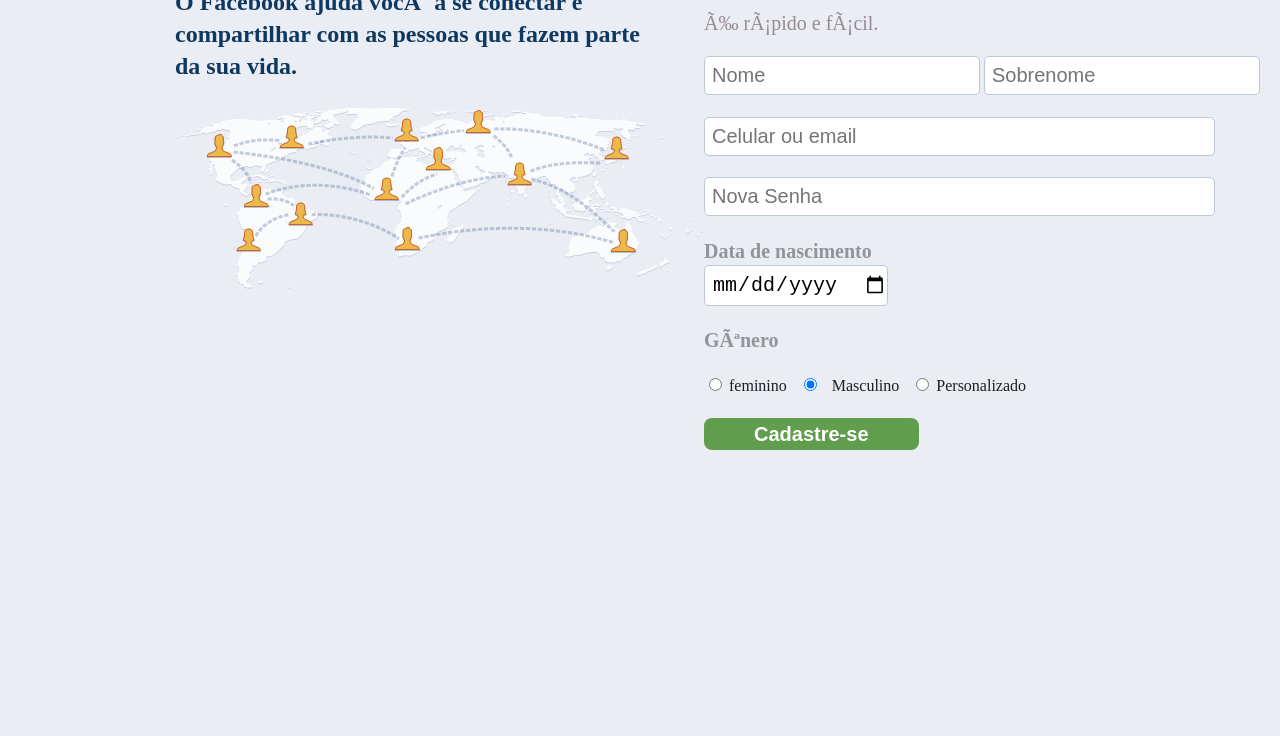
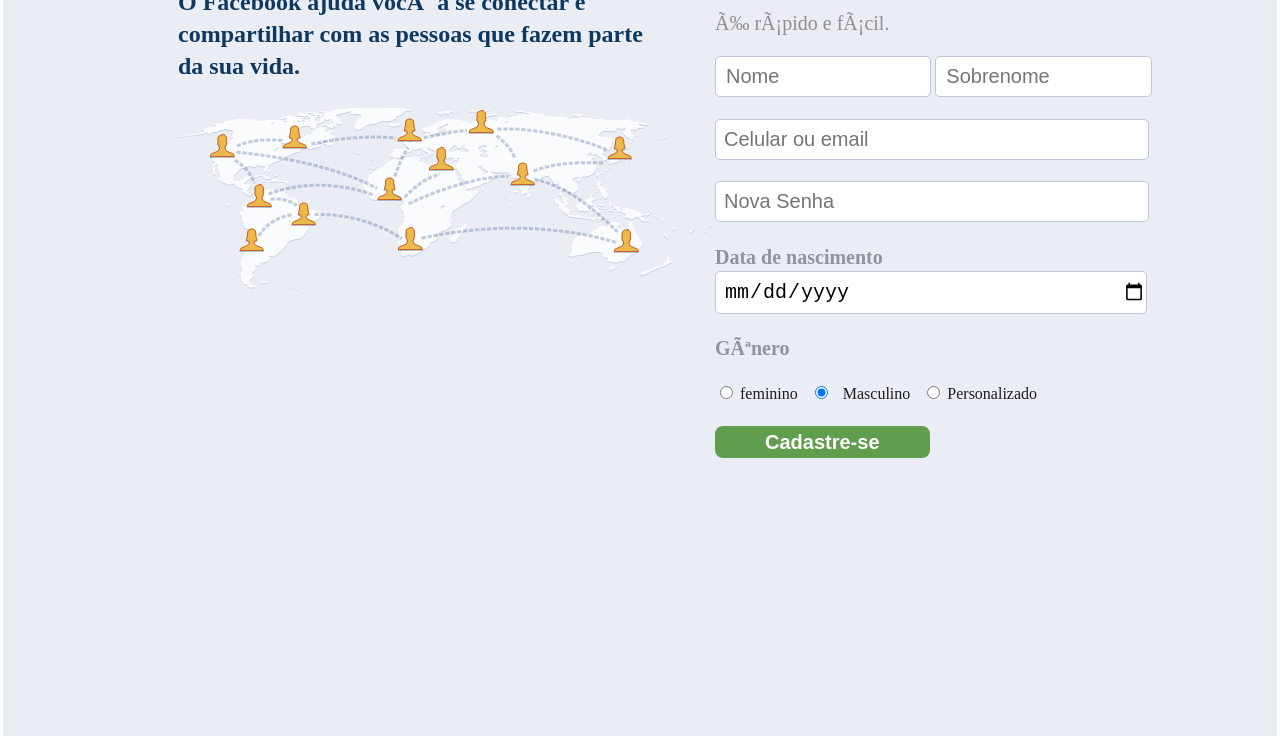
Before and after one commit to tryber/sd-03-block6-project-facebook-signup, a plain HTML site: page index.html in a window 1280 px wide. Shown: the part 147-883 px from the top of the page. Drawn offline with Linux system fonts and the light colour scheme.

Commit message:
Buscando os 100%

```diff
--- a/index.html
+++ b/index.html
@@ -64,24 +64,8 @@
           </div>
         </div>
       </section>
-      <!--
-        <section class="conteudo-principal">
-        <div>
-          <div class="container-texto">
-            <div class="texto-principal">
-              O Facebook ajuda você a se conectar e compartilhar com as pessoas que fazem parte da sua vida.
-            </div>
-          </div>
-        </div>
-        <div class="abrir-conta">
-          <p>
-            ONONONON
-          </p>
-        </div>
-      </section>
-      -->
     </article>
-
+    <div class="conteudo-principal">
       <aside id="ladoFoto" class="ladoFoto">
         <div id="imagemMapa" class="imagemMapa">
           <h2>O Facebook ajuda você a se conectar e<br> compartilhar com as pessoas que fazem parte<br> da sua vida.</h2>
@@ -92,9 +76,9 @@
         <span id="tituloLadoDados" class="tituloLadoDados">Abra uma conta</span>
         <p id="rapidoFacil" class="rapidoFacil">É rápido e fácil.</p>
         <form>
-        <input class="entradaPrincilpal" id="nome" type="text"placeholder="Nome" autocomplete="on">
-        <input class="entradaPrincilpal" id="sobreNome" type="text"placeholder="Sobrenome" autocomplete="on"><br><br>
-        <input class="entradaPrincilpal celularSenha" id="celularEmail"  type="email"placeholder="Celular ou email" autocomplete="on"><br><br>
+          <input class="entradaPrincilpal nome" id="nome" type="text"placeholder="Nome" autocomplete="on">
+          <input class="entradaPrincilpal nome" id="sobreNome" type="text"placeholder="Sobrenome" autocomplete="on"><br><br>
+          <input class="entradaPrincilpal celularSenha" id="celularEmail"  type="email" placeholder="Celular ou email" autocomplete="on"><br><br>
           <input class="entradaPrincilpal celularSenha" id="senha" type="password" placeholder="Nova Senha"><br><br>
           <label class="dataGenero">Data de nascimento</label><br>
           <input class="entradaPrincilpal" id="data" type="date" placeholder="dd/mm/aaaa" autocomplete="on"><br><br>
@@ -108,6 +92,8 @@
           <button type="button" id="facebook-register" class="facebook-register">Cadastre-se</button><br><br>
         </form>
       </aside>
+    </div>
+
 
     <footer class="footer"></footer>
     <script src="./script.js"></script> <!-Deve sempre ser colocado no fim do body->
--- a/style.css
+++ b/style.css
@@ -53,7 +53,8 @@
 
 .conteudo-principal {
   display: flex;
-  justify-content: space-between;
+  justify-content: center;
+  position: relative;
 }
 
 .dataGenero {
@@ -66,9 +67,15 @@
   border: 1px solid rgb(189, 199, 216);
   border-radius: 5px;
   font-size: 20px;
-  padding-bottom: 7px;
-  padding-left: 7px;
-  padding-top: 7px;
+  padding-bottom: 8px;
+  padding-left: 8px;
+  padding-top: 8px;
+  width: 75%;
+}
+
+.nome {
+  padding-left: 10px;
+  width: 36%;
 }
 
 .facebook-logo {
@@ -121,16 +128,14 @@
 
 .ladoDados {
   background-color: rgb(234, 237, 244);
-  float: left;
+  justify-content: flex-end;
   height: 800px;
-  width: 45%;
 }
 
 .ladoFoto {
   background-color: rgb(234, 237, 244);
-  float: left;
+  justify-content: flex-start;
   height: 800px;
-  width: 55%;
 }
 
 .logo {
```
Lines whose indentation alone changed are shown as unchanged.
